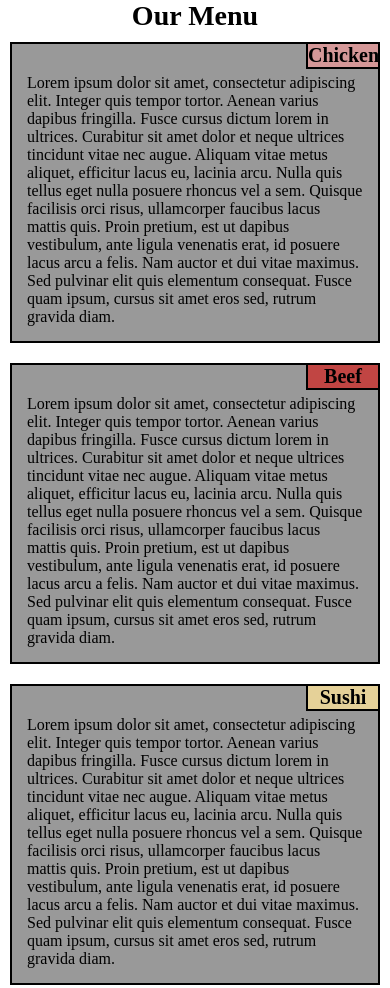
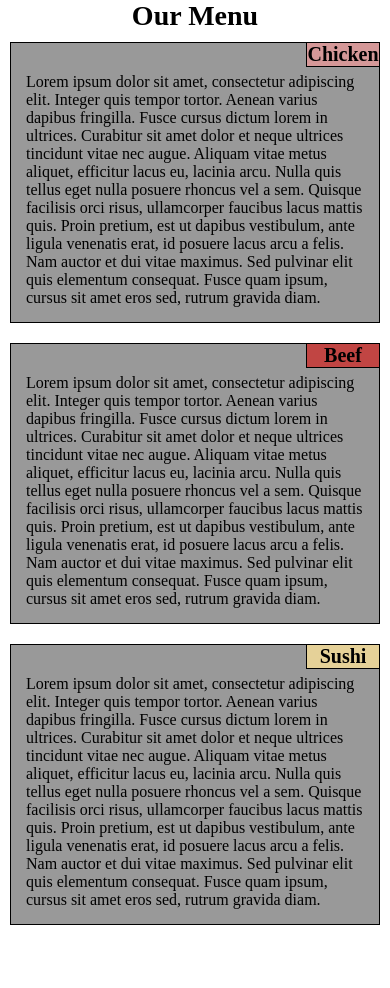
Before and after one commit to pencatore/coursera-test, a plain HTML site: page module2-solution/index.html in a window 390 px wide. After the commit the page ends 935 px from the top, so only its background shows below. Drawn offline with Linux system fonts and the light colour scheme.

Commit message:
Module 2: My First Responsive Design v1.0.1

```diff
--- a/module2-solution/css/style.css
+++ b/module2-solution/css/style.css
@@ -12,7 +12,7 @@ h1 {
 }
 
 p {
-  border: 2px solid black;
+  border: 1px solid black;
 }
 
 .container {
@@ -41,12 +41,12 @@ p {
 }
 
 .text {
+  border: 1px solid black;
   background-color: #999999;
-  border-width: 2px;
   padding: 30px 15px 15px 15px;
 }
 
-/********** Desktop devices view **********/
+/********** Desktop Devices View **********/
 @media (min-width: 992px) {
   .container {
     width: 33%;
@@ -54,7 +54,7 @@ p {
   }
 }
 
-/********** Tablet devices view **********/
+/********** Tablet Devices View **********/
 @media (min-width: 768px) and (max-width: 991px) {
   .container-chicken, .container-beef {
     width: 50%;
@@ -67,13 +67,10 @@ p {
   }
 }
 
-/********** Mobile devices view **********/
+/********** Mobile Devices View **********/
 @media (max-width: 767px) {
   .container {
      width: 100%;
      float: left;
   }
-  /*.headers {
-    float: right;*/
-  }
 }
```
